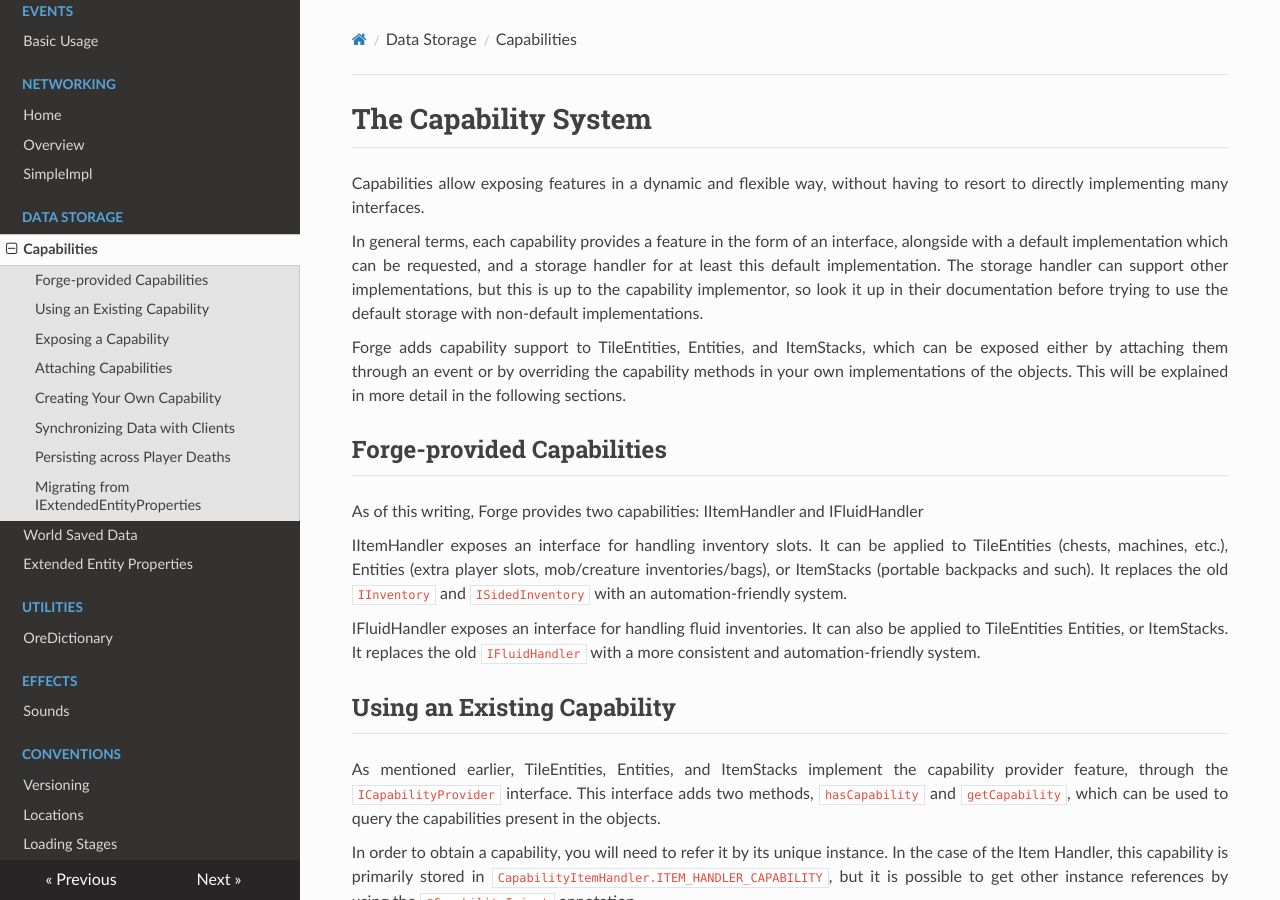
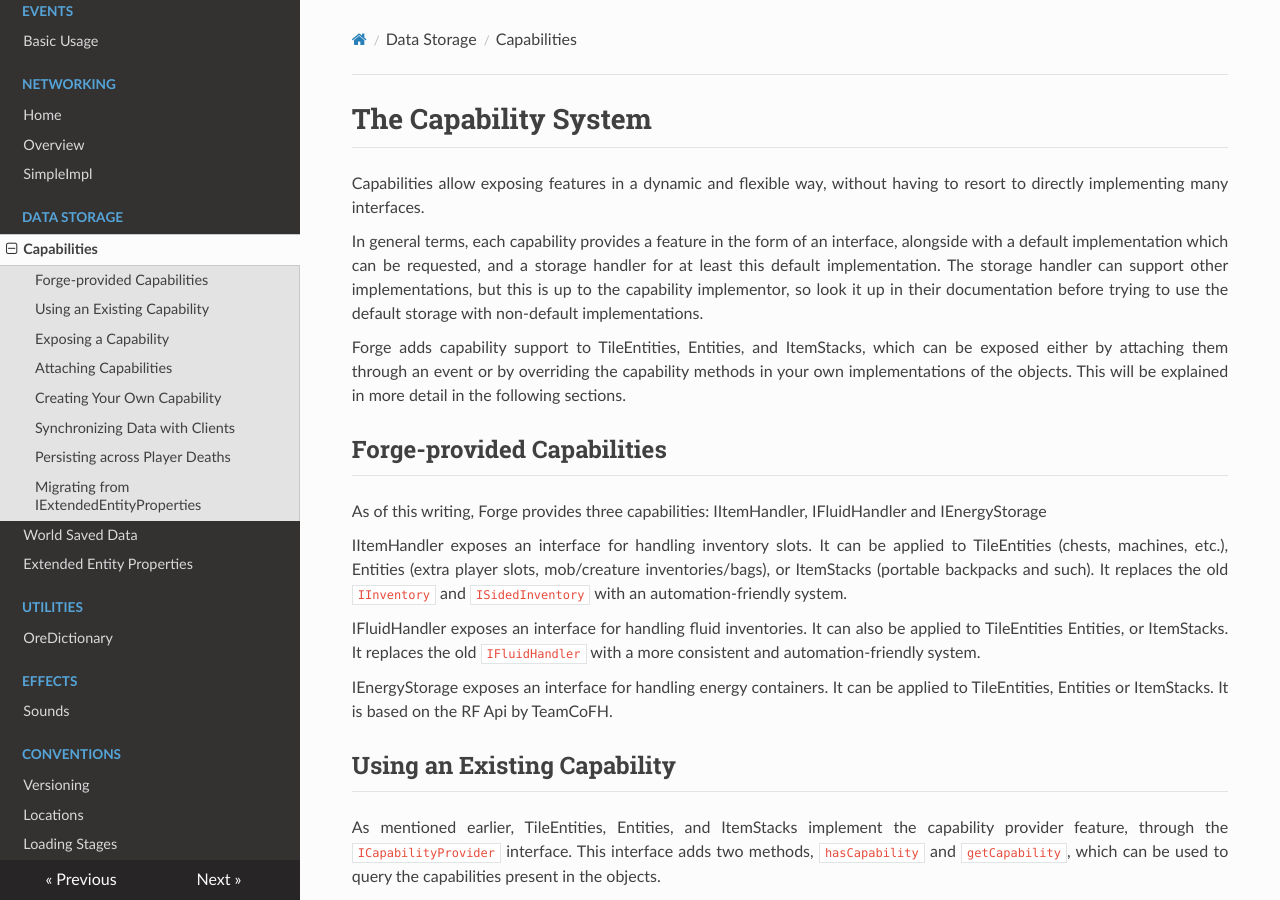
Before and after one commit to MinecraftForge/Documentation, an MkDocs documentation site: the page built from docs/datastorage/capabilities.md, in a window 1280 px wide and 900 px high. Built offline with MkDocs 1.6.1, drawn with Linux system fonts in a browser that asks for light colours; nearby versions of some CDN libraries; old or Windows-style settings are respelled for this version of MkDocs; some of the changed text lies outside the part shown.

Commit message:
Update capabilities.md
Add information about `IEnergyStorage` and switch `AttachCapabilitiesEvent` to use generics

```diff
--- a/docs/datastorage/capabilities.md
+++ b/docs/datastorage/capabilities.md
@@ -10,11 +10,13 @@ Forge adds capability support to TileEntities, Entities, and ItemStacks, which c
 Forge-provided Capabilities
 ---------------------------
 
-As of this writing, Forge provides two capabilities: IItemHandler and IFluidHandler
+As of this writing, Forge provides three capabilities: IItemHandler, IFluidHandler and IEnergyStorage
 
 IItemHandler exposes an interface for handling inventory slots. It can be applied to TileEntities (chests, machines, etc.), Entities (extra player slots, mob/creature inventories/bags), or ItemStacks (portable backpacks and such). It replaces the old `IInventory` and `ISidedInventory` with an automation-friendly system.
 
 IFluidHandler exposes an interface for handling fluid inventories. It can also be applied to TileEntities Entities, or ItemStacks. It replaces the old `IFluidHandler` with a more consistent and automation-friendly system.
+
+IEnergyStorage exposes an interface for handling energy containers. It can be applied to TileEntities, Entities or ItemStacks. It is based on the RF Api by TeamCoFH.
 
 Using an Existing Capability
 ----------------------------
```
Also changed, not shown: other parts of docs/datastorage/capabilities.md (+6 -6 lines).
